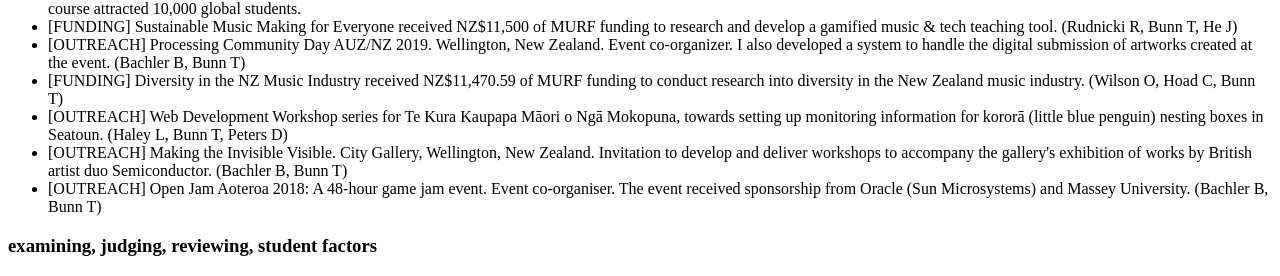
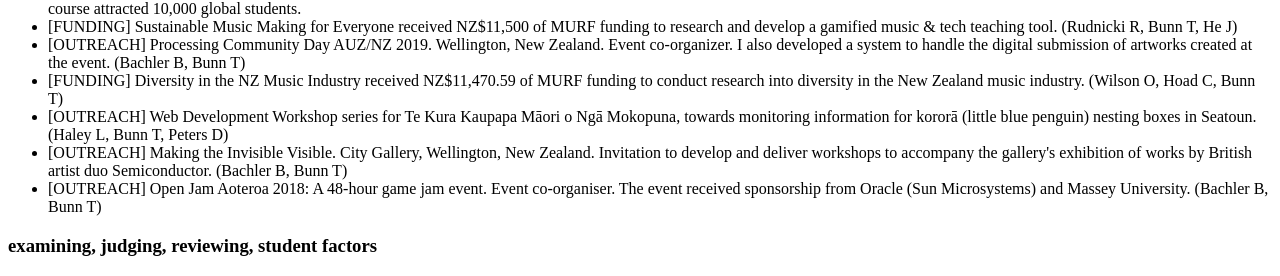
Before and after one commit to tabreturn/tabreturn.portfolio, a Jekyll site: the page built from resume.html, in a window 1280 px wide. Shown: the part 1335-1611 px from the top of the page. Built offline with Jekyll 4.4.1, drawn with Linux system fonts in a browser that asks for light colours; comment, search, counter and statistics services are not loaded.

Commit message:
- edit penguin line

```diff
--- a/resume.html
+++ b/resume.html
@@ -60,7 +60,7 @@ title:  resume
 <li>[FUNDING] Sustainable Music Making for Everyone received NZ$11,500 of MURF funding to research and develop a gamified music & tech teaching tool. (Rudnicki R, Bunn T, He J)</li>
 <li>[OUTREACH] Processing Community Day AUZ/NZ 2019. Wellington, New Zealand. Event co-organizer. I also developed a system to handle the digital submission of artworks created at the event. (Bachler B, Bunn T)</li>
 <li>[FUNDING] Diversity in the NZ Music Industry received NZ$11,470.59 of MURF funding to conduct research into diversity in the New Zealand music industry. (Wilson O, Hoad C, Bunn T)</li>
-<li>[OUTREACH] Web Development Workshop series for Te Kura Kaupapa Māori o Ngā Mokopuna, towards setting up monitoring information for kororā (little blue penguin) nesting boxes in Seatoun. (Haley L, Bunn T, Peters D)</li>
+<li>[OUTREACH] Web Development Workshop series for Te Kura Kaupapa Māori o Ngā Mokopuna, towards monitoring information for kororā (little blue penguin) nesting boxes in Seatoun. (Haley L, Bunn T, Peters D)</li>
 <li>[OUTREACH] Making the Invisible Visible. City Gallery, Wellington, New Zealand. Invitation to develop and deliver workshops to accompany the gallery's exhibition of works by British artist duo Semiconductor. (Bachler B, Bunn T)</li>
 <li>[OUTREACH] Open Jam Aoteroa 2018: A 48-hour game jam event. Event co-organiser. The event received sponsorship from Oracle (Sun Microsystems) and Massey University. (Bachler B, Bunn T)</li>
 
```
